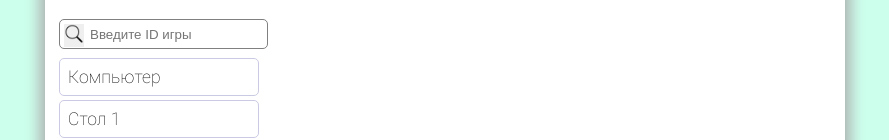
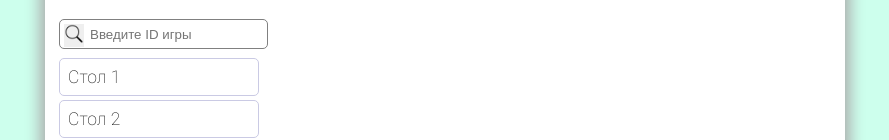
Before and after one commit to easterling94/tic-tac-toe, a React (Create React App) app: page / in a window 1280 px wide. Shown: the part 189-329 px from the top of the page, without its empty margins (195-1084 px from the left). Built offline with nearby package versions, Linux system fonts and the light colour scheme.

Commit message:
minor changes

```diff
--- a/src/components/game-window/game-window.tsx
+++ b/src/components/game-window/game-window.tsx
@@ -32,14 +32,6 @@ export const GameWindow = () => {
           ></input>
         </form>
         <nav className={styles.nav}>
-          <NavLink
-            to='/computer'
-            className={({ isActive }) =>
-              isActive ? styles.gameItemChosen : styles.gameItem
-            }
-          >
-            Компьютер
-          </NavLink>
           {games.map((el) => {
             return (
               <NavLink
```
